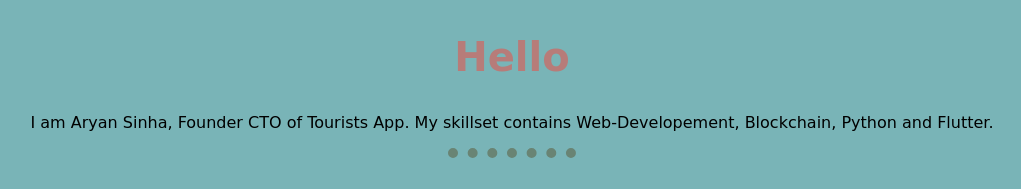
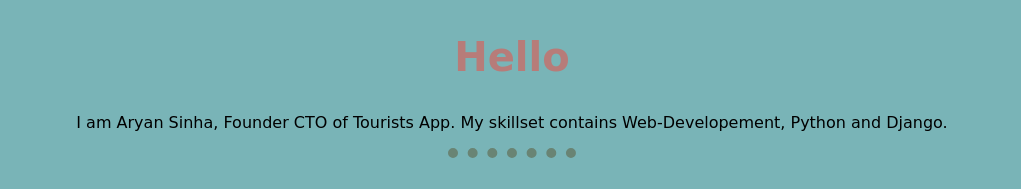
Before and after one commit to a-ris0n/My-Portfolio-Website, a plain HTML site: page index.html in a window 1280 px wide. Shown: the part 892-1081 px from the top of the page, without its empty margins (128-1149 px from the left). Drawn offline with Linux system fonts and the light colour scheme; a web font is replaced by a local one.

Commit message:
skills update 1

```diff
--- a/index.html
+++ b/index.html
@@ -28,7 +28,7 @@
     <div class="profile">
       <img class="prof-pic" src="images\boy.png" alt="aryan-pic" size="20px">
       <h2>Hello</h2>
-      <p>I am Aryan Sinha, Founder CTO of Tourists App. My skillset contains Web-Developement, Blockchain, Python and Flutter.</p>
+      <p>I am Aryan Sinha, Founder CTO of Tourists App. My skillset contains Web-Developement, Python and Django.</p>
     </div>
     <hr>
     <div class="skills">
```
